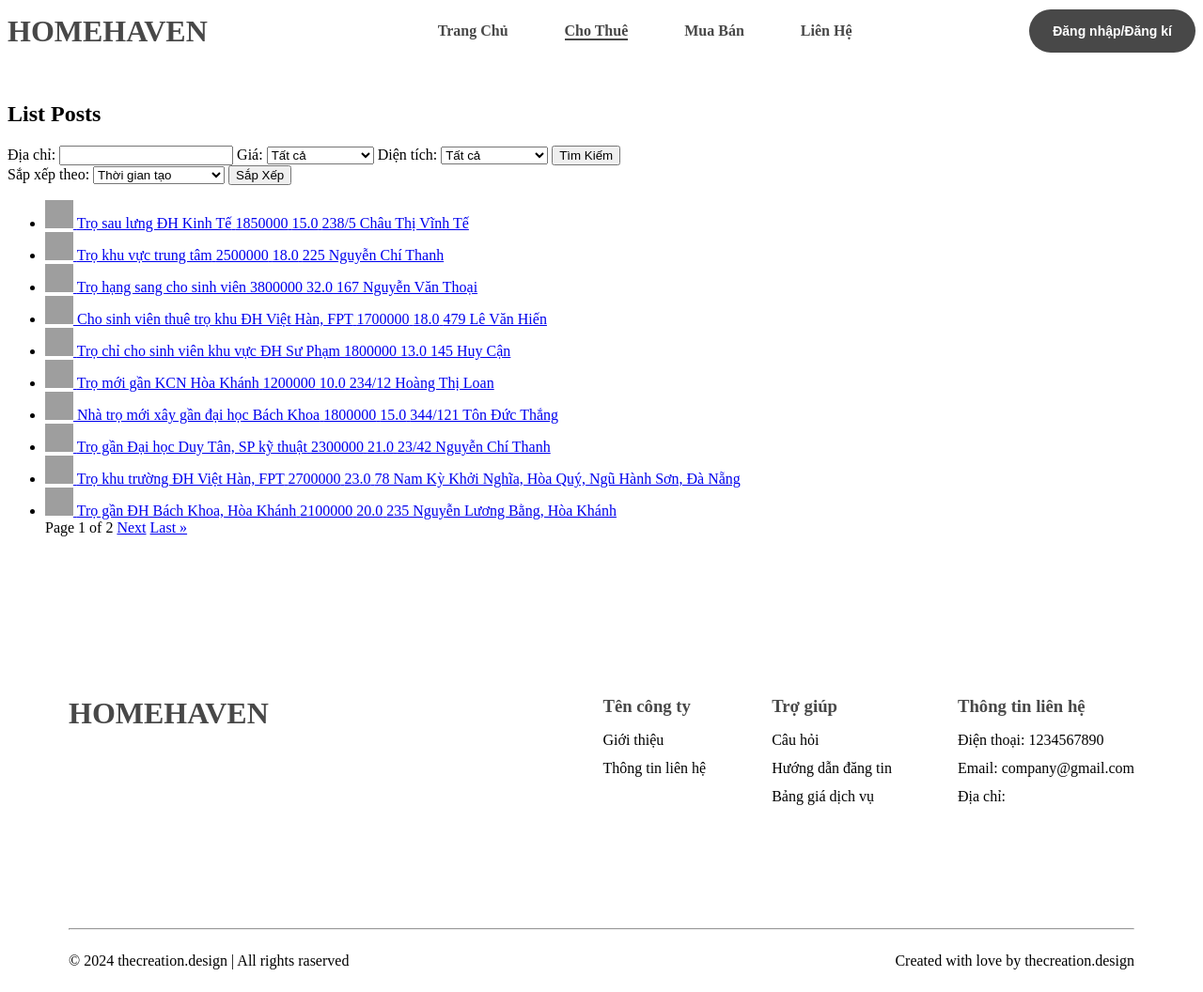
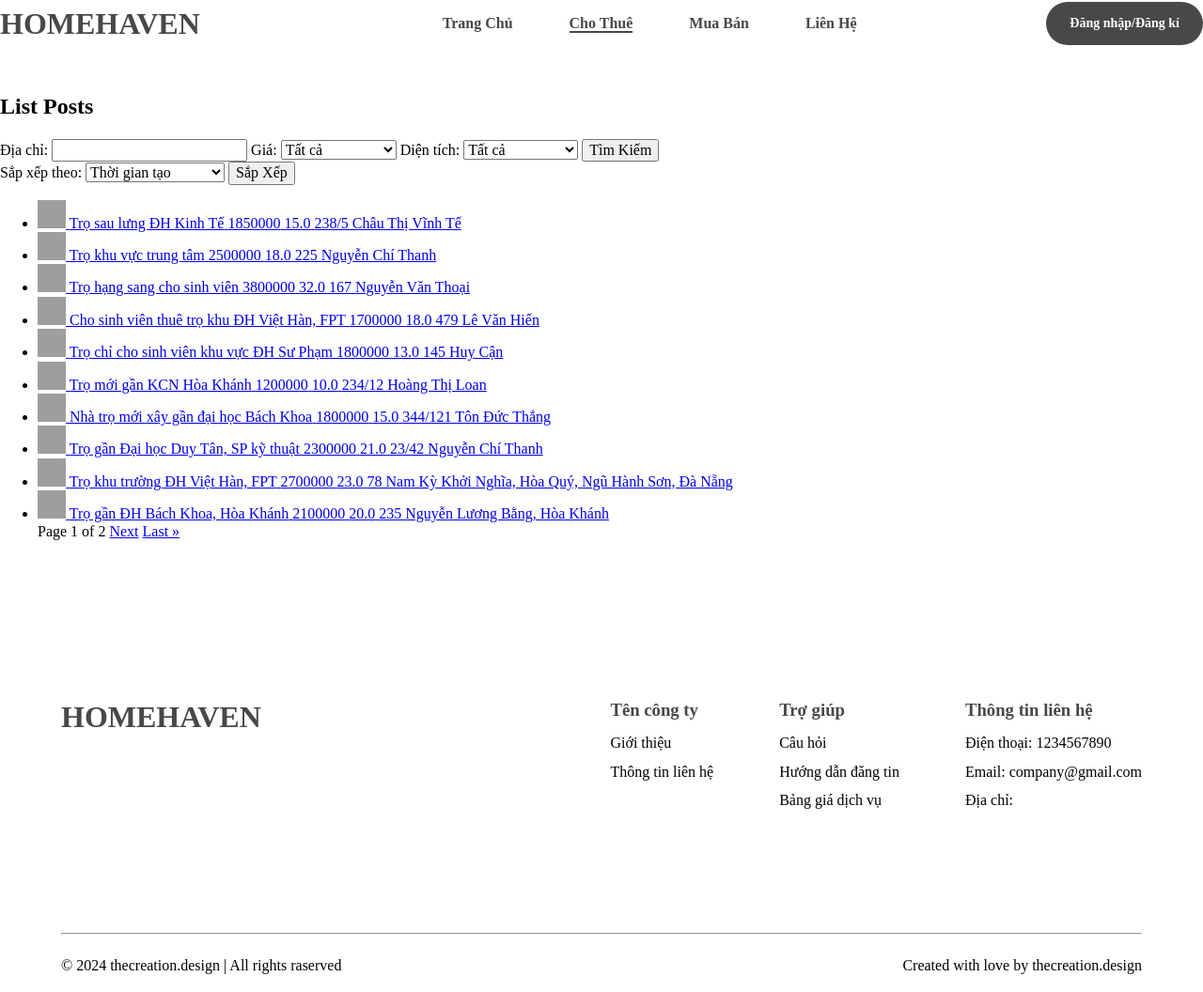
Before and after one commit to hothanhtuan1209/graduation-project, a Django app: page /posts/ in a window 1280 px wide. Shown: the whole page at 94% size. Run offline with Django 4.2, Linux system fonts and the light colour scheme; data comes from the database, SQL or seed files in the repository; grey boxes are pictures that could not be loaded.

Commit message:
Add reset.css for base

```diff
--- /dev/null
+++ b/property_web/property_web/static/css/reset.css
@@ -0,0 +1,351 @@
+/*! normalize.css v8.0.1 | MIT License | github.com/necolas/normalize.css */
+
+/* Document
+   ========================================================================== */
+
+/**
+ * 1. Correct the line height in all browsers.
+ * 2. Prevent adjustments of font size after orientation changes in iOS.
+ */
+
+html {
+  line-height: 1.15; /* 1 */
+  -webkit-text-size-adjust: 100%; /* 2 */
+}
+
+/* Sections
+   ========================================================================== */
+
+/**
+ * Remove the margin in all browsers.
+ */
+
+body {
+  margin: 0;
+}
+
+/**
+ * Render the `main` element consistently in IE.
+ */
+
+main {
+  display: block;
+}
+
+/**
+ * Correct the font size and margin on `h1` elements within `section` and
+ * `article` contexts in Chrome, Firefox, and Safari.
+ */
+
+h1 {
+  font-size: 2em;
+  margin: 0.67em 0;
+}
+
+/* Grouping content
+   ========================================================================== */
+
+/**
+ * 1. Add the correct box sizing in Firefox.
+ * 2. Show the overflow in Edge and IE.
+ */
+
+hr {
+  box-sizing: content-box; /* 1 */
+  height: 0; /* 1 */
+  overflow: visible; /* 2 */
+}
+
+/**
+ * 1. Correct the inheritance and scaling of font size in all browsers.
+ * 2. Correct the odd `em` font sizing in all browsers.
+ */
+
+pre {
+  font-family: monospace, monospace; /* 1 */
+  font-size: 1em; /* 2 */
+}
+
+/* Text-level semantics
+   ========================================================================== */
+
+/**
+ * Remove the gray background on active links in IE 10.
+ */
+
+a {
+  background-color: transparent;
+}
+
+/**
+ * 1. Remove the bottom border in Chrome 57-
+ * 2. Add the correct text decoration in Chrome, Edge, IE, Opera, and Safari.
+ */
+
+abbr[title] {
+  border-bottom: none; /* 1 */
+  text-decoration: underline; /* 2 */
+  text-decoration: underline dotted; /* 2 */
+}
+
+/**
+ * Add the correct font weight in Chrome, Edge, and Safari.
+ */
+
+b,
+strong {
+  font-weight: bolder;
+}
+
+/**
+ * 1. Correct the inheritance and scaling of font size in all browsers.
+ * 2. Correct the odd `em` font sizing in all browsers.
+ */
+
+code,
+kbd,
+samp {
+  font-family: monospace, monospace; /* 1 */
+  font-size: 1em; /* 2 */
+}
+
+/**
+ * Add the correct font size in all browsers.
+ */
+
+small {
+  font-size: 80%;
+}
+
+/**
+ * Prevent `sub` and `sup` elements from affecting the line height in
+ * all browsers.
+ */
+
+sub,
+sup {
+  font-size: 75%;
+  line-height: 0;
+  position: relative;
+  vertical-align: baseline;
+}
+
+sub {
+  bottom: -0.25em;
+}
+
+sup {
+  top: -0.5em;
+}
+
+/* Embedded content
+   ========================================================================== */
+
+/**
+ * Remove the border on images inside links in IE 10.
+ */
+
+img {
+  border-style: none;
+}
+
+/* Forms
+   ========================================================================== */
+
+/**
+ * 1. Change the font styles in all browsers.
+ * 2. Remove the margin in Firefox and Safari.
+ */
+
+button,
+input,
+optgroup,
+select,
+textarea {
+  font-family: inherit; /* 1 */
+  font-size: 100%; /* 1 */
+  line-height: 1.15; /* 1 */
+  margin: 0; /* 2 */
+}
+
+/**
+ * Show the overflow in IE.
+ * 1. Show the overflow in Edge.
+ */
+
+button,
+input {
+  /* 1 */
+  overflow: visible;
+}
+
+/**
+ * Remove the inheritance of text transform in Edge, Firefox, and IE.
+ * 1. Remove the inheritance of text transform in Firefox.
+ */
+
+button,
+select {
+  /* 1 */
+  text-transform: none;
+}
+
+/**
+ * Correct the inability to style clickable types in iOS and Safari.
+ */
+
+button,
+[type="button"],
+[type="reset"],
+[type="submit"] {
+  -webkit-appearance: button;
+}
+
+/**
+ * Remove the inner border and padding in Firefox.
+ */
+
+button::-moz-focus-inner,
+[type="button"]::-moz-focus-inner,
+[type="reset"]::-moz-focus-inner,
+[type="submit"]::-moz-focus-inner {
+  border-style: none;
+  padding: 0;
+}
+
+/**
+ * Restore the focus styles unset by the previous rule.
+ */
+
+button:-moz-focusring,
+[type="button"]:-moz-focusring,
+[type="reset"]:-moz-focusring,
+[type="submit"]:-moz-focusring {
+  outline: 1px dotted ButtonText;
+}
+
+/**
+ * Correct the padding in Firefox.
+ */
+
+fieldset {
+  padding: 0.35em 0.75em 0.625em;
+}
+
+/**
+ * 1. Correct the text wrapping in Edge and IE.
+ * 2. Correct the color inheritance from `fieldset` elements in IE.
+ * 3. Remove the padding so developers are not caught out when they zero out
+ *    `fieldset` elements in all browsers.
+ */
+
+legend {
+  box-sizing: border-box; /* 1 */
+  color: inherit; /* 2 */
+  display: table; /* 1 */
+  max-width: 100%; /* 1 */
+  padding: 0; /* 3 */
+  white-space: normal; /* 1 */
+}
+
+/**
+ * Add the correct vertical alignment in Chrome, Firefox, and Opera.
+ */
+
+progress {
+  vertical-align: baseline;
+}
+
+/**
+ * Remove the default vertical scrollbar in IE 10+.
+ */
+
+textarea {
+  overflow: auto;
+}
+
+/**
+ * 1. Add the correct box sizing in IE 10.
+ * 2. Remove the padding in IE 10.
+ */
+
+[type="checkbox"],
+[type="radio"] {
+  box-sizing: border-box; /* 1 */
+  padding: 0; /* 2 */
+}
+
+/**
+ * Correct the cursor style of increment and decrement buttons in Chrome.
+ */
+
+[type="number"]::-webkit-inner-spin-button,
+[type="number"]::-webkit-outer-spin-button {
+  height: auto;
+}
+
+/**
+ * 1. Correct the odd appearance in Chrome and Safari.
+ * 2. Correct the outline style in Safari.
+ */
+
+[type="search"] {
+  -webkit-appearance: textfield; /* 1 */
+  outline-offset: -2px; /* 2 */
+}
+
+/**
+ * Remove the inner padding in Chrome and Safari on macOS.
+ */
+
+[type="search"]::-webkit-search-decoration {
+  -webkit-appearance: none;
+}
+
+/**
+ * 1. Correct the inability to style clickable types in iOS and Safari.
+ * 2. Change font properties to `inherit` in Safari.
+ */
+
+::-webkit-file-upload-button {
+  -webkit-appearance: button; /* 1 */
+  font: inherit; /* 2 */
+}
+
+/* Interactive
+   ========================================================================== */
+
+/*
+ * Add the correct display in Edge, IE 10+, and Firefox.
+ */
+
+details {
+  display: block;
+}
+
+/*
+ * Add the correct display in all browsers.
+ */
+
+summary {
+  display: list-item;
+}
+
+/* Misc
+   ========================================================================== */
+
+/**
+ * Add the correct display in IE 10+.
+ */
+
+template {
+  display: none;
+}
+
+/**
+ * Add the correct display in IE 10.
+ */
+
+[hidden] {
+  display: none;
+}
--- a/property_web/property_web/templates/base.html
+++ b/property_web/property_web/templates/base.html
@@ -7,6 +7,7 @@
     <title>{% block title %}HomeHaven{% endblock %}</title>
     <link rel="stylesheet" href="{% static 'css/base.css' %}" />
     <link
+      href="{% static 'css/reset.css' %}"
       href="{% static 'fontawesomefree/css/all.min.css' %}"
       rel="stylesheet"
       type="text/css"
```
